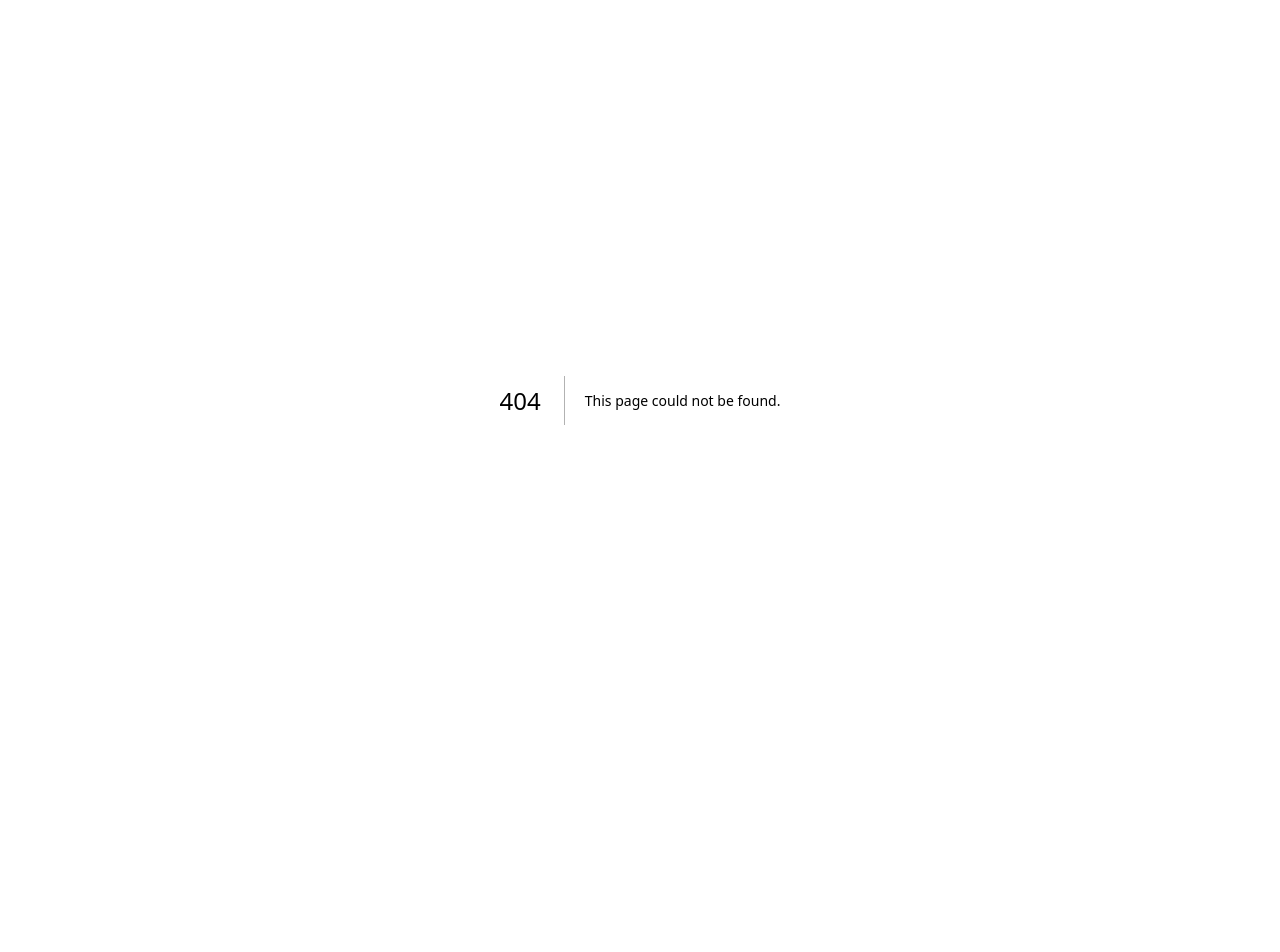
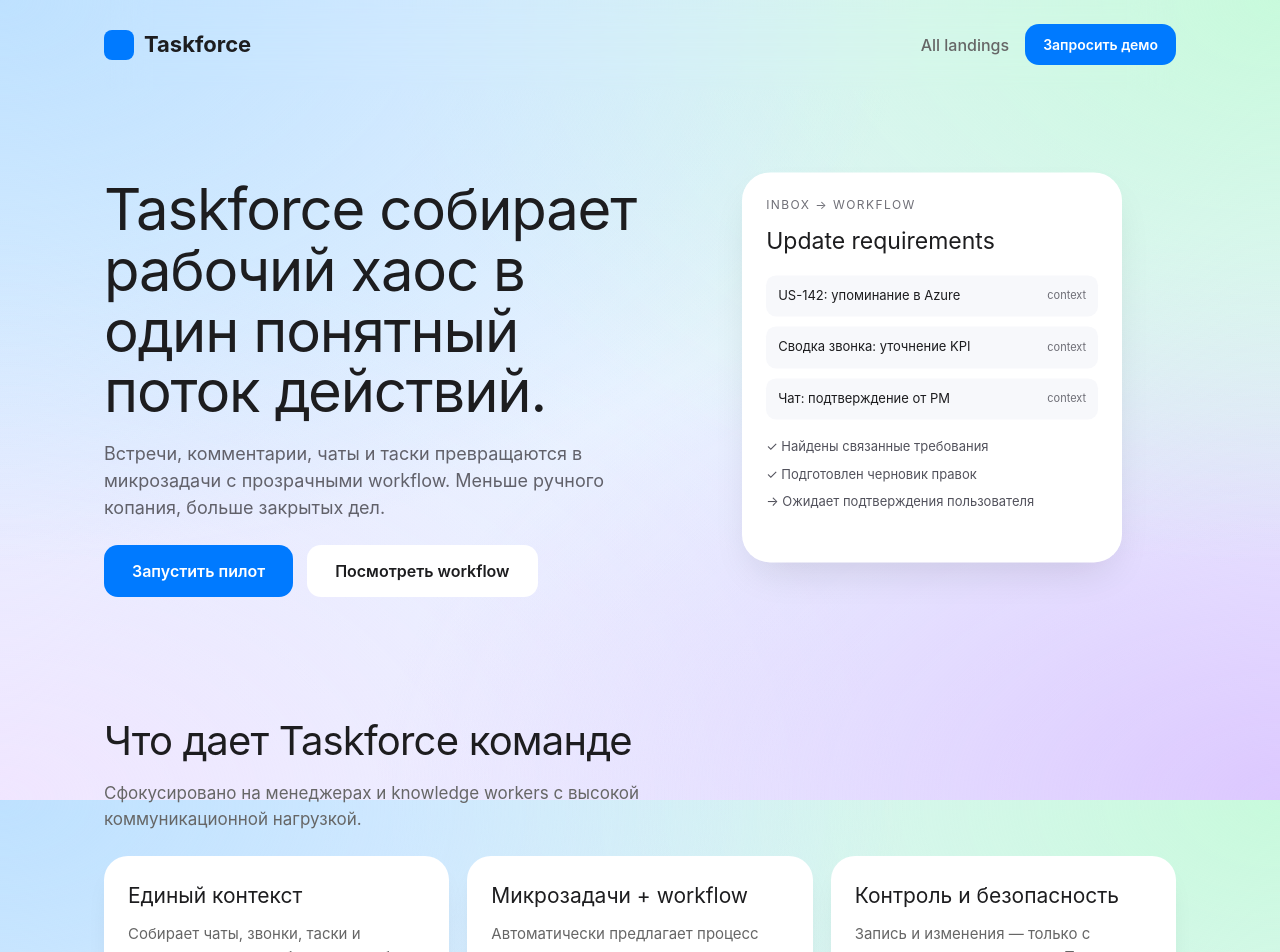
Before and after one commit to tokezooo/dat-analyst-dashboard-landings, a Next.js app: page /taskforce in a window 1280 px wide. Before the commit this address had no page. Shown: the top 952 px of the page. Before the commit the page ends 800 px from the top, so only its background shows below. Built offline with nearby package versions, Linux system fonts and the light colour scheme.

Commit message:
feat: add Taskforce landing based on provided React template

```diff
--- a/app/page.tsx
+++ b/app/page.tsx
@@ -11,6 +11,7 @@
   { href: "/v8-mono", name: "V8", shape: "Editorial Columns" },
   { href: "/v9-glass", name: "V9", shape: "Layered Panels" },
   { href: "/v10-playful", name: "V10", shape: "Storyboard Funnel" },
+  { href: "/taskforce", name: "Taskforce", shape: "Project Landing" },
 ];
 
 export default function LandingIndexPage() {
--- /dev/null
+++ b/app/taskforce/page.tsx
@@ -0,0 +1,180 @@
+"use client";
+
+import Link from "next/link";
+import React, { useEffect, useState } from "react";
+
+const s = {
+  root: {
+    fontFamily:
+      '-apple-system, BlinkMacSystemFont, "SF Pro Text", "Segoe UI", Roboto, Helvetica, Arial, sans-serif',
+    WebkitFontSmoothing: "antialiased" as const,
+    color: "#1D1D1F",
+    lineHeight: "1.5",
+    overflowX: "hidden" as const,
+    minHeight: "100vh",
+  },
+  gradientBg: {
+    background: `
+      radial-gradient(at 0% 0%, rgba(190, 225, 255, 1) 0px, transparent 50%),
+      radial-gradient(at 100% 0%, rgba(200, 250, 220, 1) 0px, transparent 50%),
+      radial-gradient(at 100% 100%, rgba(220, 200, 255, 1) 0px, transparent 50%),
+      radial-gradient(at 0% 100%, rgba(240, 230, 255, 1) 0px, transparent 50%),
+      linear-gradient(135deg, #E0F0FF 0%, #F0F4FF 100%)
+    `,
+    backgroundAttachment: "fixed" as const,
+    backgroundSize: "200% 200%",
+  },
+};
+
+const Btn = ({ children, style }: { children: React.ReactNode; style?: React.CSSProperties }) => {
+  const [hovered, setHovered] = useState(false);
+  return (
+    <button
+      style={{
+        display: "inline-flex",
+        alignItems: "center",
+        justifyContent: "center",
+        padding: "14px 28px",
+        backgroundColor: hovered ? "#0062cc" : "#007AFF",
+        color: "white",
+        fontWeight: 600,
+        fontSize: "16px",
+        borderRadius: "14px",
+        border: "none",
+        cursor: "pointer",
+        transition: "transform 0.2s, box-shadow 0.2s ease",
+        transform: hovered ? "translateY(-2px)" : "none",
+        boxShadow: hovered ? "0 10px 20px -5px rgba(0, 122, 255, 0.4)" : "none",
+        ...style,
+      }}
+      onMouseEnter={() => setHovered(true)}
+      onMouseLeave={() => setHovered(false)}
+    >
+      {children}
+    </button>
+  );
+};
+
+export default function TaskforceLandingPage() {
+  useEffect(() => {
+    const styleEl = document.createElement("style");
+    styleEl.textContent = `
+      @keyframes float {0%,100%{transform:translateX(-50%) translateY(0)}50%{transform:translateX(-50%) translateY(-16px)}}
+      @keyframes aurora {0%{background-position:0% 0%}100%{background-position:100% 100%}}
+      .float-anim{animation:float 6s ease-in-out infinite}
+      .aurora-bg{animation:aurora 18s ease infinite alternate;background-size:200% 200%}
+    `;
+    document.head.appendChild(styleEl);
+    return () => {
+      document.head.removeChild(styleEl);
+    };
+  }, []);
+
+  return (
+    <main style={{ ...s.root, ...s.gradientBg }} className="aurora-bg">
+      <div style={{ maxWidth: 1120, margin: "0 auto", padding: "0 24px" }}>
+        <nav
+          style={{
+            padding: "24px 0",
+            display: "flex",
+            justifyContent: "space-between",
+            alignItems: "center",
+            position: "sticky",
+            top: 0,
+            zIndex: 10,
+            backdropFilter: "blur(20px)",
+          }}
+        >
+          <div style={{ display: "flex", gap: 10, alignItems: "center", fontWeight: 700, fontSize: 22 }}>
+            <div style={{ width: 30, height: 30, borderRadius: 8, background: "#007AFF" }} /> Taskforce
+          </div>
+          <div style={{ display: "flex", alignItems: "center", gap: 16 }}>
+            <Link href="/" style={{ color: "#666", textDecoration: "none", fontWeight: 500 }}>
+              All landings
+            </Link>
+            <Btn style={{ padding: "10px 18px", fontSize: 14 }}>Запросить демо</Btn>
+          </div>
+        </nav>
+
+        <section style={{ padding: "84px 0", display: "grid", gridTemplateColumns: "1.1fr 1fr", gap: 48, alignItems: "center" }}>
+          <div>
+            <h1 style={{ fontSize: 58, lineHeight: 1.05, letterSpacing: "-0.02em", margin: 0 }}>
+              Taskforce собирает рабочий хаос в один понятный поток действий.
+            </h1>
+            <p style={{ marginTop: 18, fontSize: 18, color: "#61616a", maxWidth: 620 }}>
+              Встречи, комментарии, чаты и таски превращаются в микрозадачи с прозрачными workflow. Меньше ручного копания,
+              больше закрытых дел.
+            </p>
+            <div style={{ display: "flex", gap: 14, marginTop: 24 }}>
+              <Btn>Запустить пилот</Btn>
+              <Btn style={{ background: "#fff", color: "#1D1D1F" }}>Посмотреть workflow</Btn>
+            </div>
+          </div>
+
+          <div style={{ position: "relative", height: 430 }}>
+            <div
+              style={{
+                position: "absolute",
+                left: "50%",
+                transform: "translateX(-50%)",
+                width: 380,
+                height: 390,
+                background: "#fff",
+                borderRadius: 28,
+                boxShadow: "0 18px 40px -12px rgba(0, 0, 0, 0.12)",
+                padding: 24,
+              }}
+              className="float-anim"
+            >
+              <p style={{ margin: 0, fontSize: 12, color: "#6f6f77", textTransform: "uppercase", letterSpacing: "0.12em" }}>Inbox → Workflow</p>
+              <h3 style={{ marginTop: 10, marginBottom: 16, fontSize: 23 }}>Update requirements</h3>
+              {["US-142: упоминание в Azure", "Сводка звонка: уточнение KPI", "Чат: подтверждение от PM"].map((x) => (
+                <div
+                  key={x}
+                  style={{ display: "flex", alignItems: "center", justifyContent: "space-between", marginBottom: 10, background: "#f7f8fb", padding: "11px 12px", borderRadius: 10 }}
+                >
+                  <span style={{ fontSize: 13 }}>{x}</span>
+                  <span style={{ fontSize: 11, color: "#6e6e76" }}>context</span>
+                </div>
+              ))}
+              <div style={{ marginTop: 18, display: "grid", gap: 8 }}>
+                <div style={{ fontSize: 13, color: "#52525c" }}>✓ Найдены связанные требования</div>
+                <div style={{ fontSize: 13, color: "#52525c" }}>✓ Подготовлен черновик правок</div>
+                <div style={{ fontSize: 13, color: "#52525c" }}>→ Ожидает подтверждения пользователя</div>
+              </div>
+            </div>
+          </div>
+        </section>
+
+        <section style={{ padding: "24px 0 70px" }}>
+          <h2 style={{ fontSize: 40, marginBottom: 10, letterSpacing: "-0.02em" }}>Что дает Taskforce команде</h2>
+          <p style={{ fontSize: 17, color: "#666", maxWidth: 700 }}>Сфокусировано на менеджерах и knowledge workers с высокой коммуникационной нагрузкой.</p>
+          <div style={{ marginTop: 24, display: "grid", gridTemplateColumns: "repeat(3, 1fr)", gap: 18 }}>
+            {[
+              ["Единый контекст", "Собирает чаты, звонки, таски и документы в одну рабочую ленту без ручного поиска."],
+              ["Микрозадачи + workflow", "Автоматически предлагает процесс выполнения и двигает задачу по этапам."],
+              ["Контроль и безопасность", "Запись и изменения — только с подтверждением человека. Полная прозрачность шага."],
+            ].map(([title, desc]) => (
+              <article key={title} style={{ background: "#fff", borderRadius: 24, padding: 24, boxShadow: "0 14px 30px -15px rgba(0,0,0,0.15)" }}>
+                <h3 style={{ margin: 0, fontSize: 21 }}>{title}</h3>
+                <p style={{ marginTop: 10, fontSize: 15, color: "#666", lineHeight: 1.55 }}>{desc}</p>
+              </article>
+            ))}
+          </div>
+        </section>
+
+        <section style={{ padding: "8px 0 80px", textAlign: "center" }}>
+          <div style={{ background: "#fff", borderRadius: 28, padding: "42px 24px", boxShadow: "0 14px 30px -15px rgba(0,0,0,0.12)" }}>
+            <h3 style={{ fontSize: 30, margin: 0 }}>Готово к тестовому запуску</h3>
+            <p style={{ color: "#666", fontSize: 17, marginTop: 10 }}>
+              Пилот за 1–2 недели: подключение интеграций, настройка аналитики, запуск первых сценариев и замер воронки.
+            </p>
+            <div style={{ marginTop: 18 }}>
+              <Btn>Обсудить пилот</Btn>
+            </div>
+          </div>
+        </section>
+      </div>
+    </main>
+  );
+}
```
